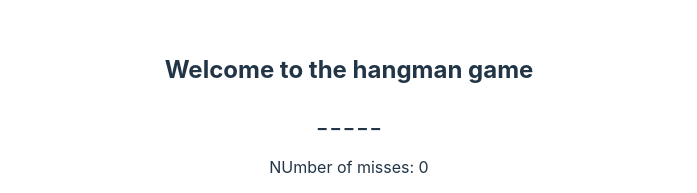
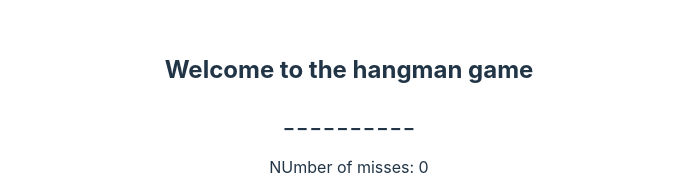
Before and after one commit to adamekissa/hangmangame, a React (Vite) app: page / in a window 1280 px wide. Shown: the part 209-402 px from the top of the page, without its empty margins (291-988 px from the left). Built offline with nearby package versions, Linux system fonts and the light colour scheme.

Commit message:
More progress

```diff
--- a/src/App.jsx
+++ b/src/App.jsx
@@ -6,11 +6,12 @@ import { words } from './Data/Data';
 function App() {
   const [buttonText, setButtonText] = useState("");
   const [missCount, setMissCount] = useState(0);
+  const [theWord, setTheWord] = useState(words[Math.floor(Math.random() * words.length)])
 
-  const randomNum = Math.floor(Math.random() * words.length);
-  const theWord = words[randomNum];
+  // const randomNum = Math.floor(Math.random() * words.length);
+  // const theWord = words[randomNum];
 
-  const okyy = generateHangmanDisplayLetters(buttonText, "apple");
+  const okyy = generateHangmanDisplayLetters(buttonText, theWord);
 
   function generateHangmanDisplayLetters(guessedLetters, wordToGuess) {
     const displayLetters = [];
```
